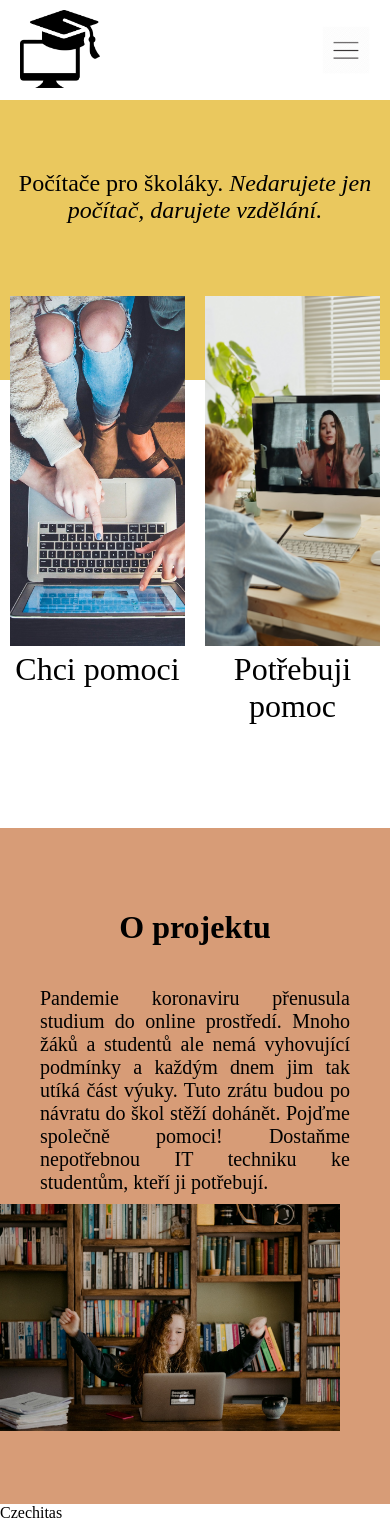
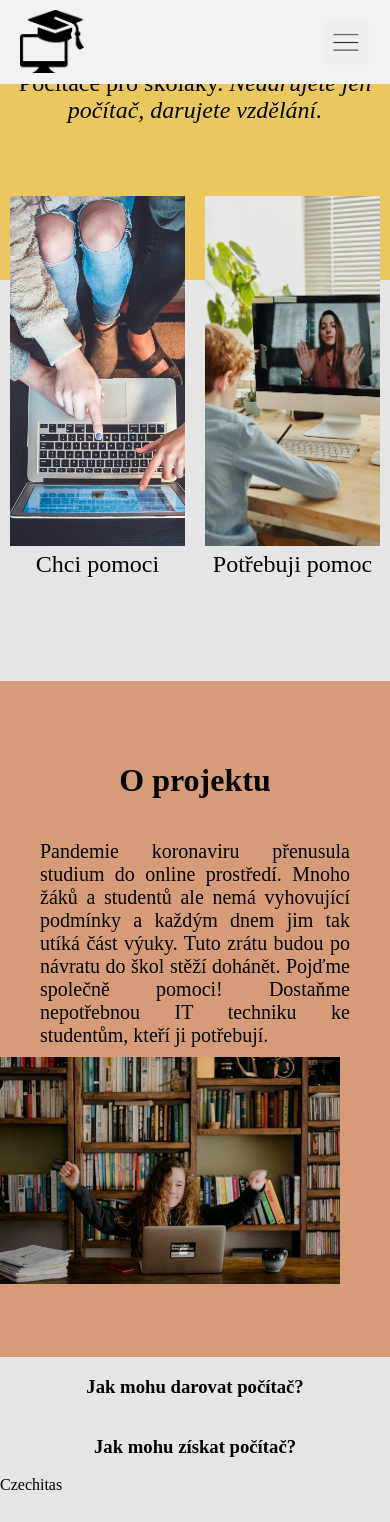
Before and after one commit to zuzubel/pocitace_pro_skolaky, a React app: page / in a window 390 px wide. After the commit the page ends 1494 px from the top, so only its background shows below. Built offline with nearby package versions, Linux system fonts and the light colour scheme.

Commit message:
Section 'how it works' created. Nav menu sticked to the top for mobiles

```diff
--- a/src/components/For/style.css
+++ b/src/components/For/style.css
@@ -76,7 +76,7 @@
 
   .for__schools--a,
   .for__donors--a {
-    font-size: 32px;
+    font-size: 24px;
   }
 
   .for__donors--a:hover,
--- a/src/components/Header/style.css
+++ b/src/components/Header/style.css
@@ -1,3 +1,7 @@
+body{
+  position: relative;
+}
+
 header {
   background-color: #eac85e;
   margin-bottom: -10vh;
@@ -8,7 +12,9 @@ header {
   justify-content: space-between;
   align-items: center;
   font-family: Arial, Helvetica, sans-serif;
-  background-color: white;
+  background-color: rgba(241, 242, 242, 1);
+  position: fixed;
+  width: 100%;
 }
 
 .header__right {
@@ -36,7 +42,7 @@ header {
   font-size: 17px;
   text-decoration: none;
   display: block;
-  color: white;
+  color: rgb(244, 245, 245);
   padding: 20px;
 }
 
@@ -59,8 +65,8 @@ header {
 }
 
 .header__logo {
-  width: 5rem;
-  height: 5rem;
+  width: 4rem;
+  height: 4rem;
   background-image: url('../img_components/logo_pruhled.png');
   background-repeat: no-repeat;
   background-size: contain;
--- /dev/null
+++ b/src/components/HowItWorks/index.jsx
@@ -0,0 +1,15 @@
+import React, { useState } from 'react';
+import './style.css'
+
+export const HowItWorks = () => {
+  return (
+    <div className="howItWorks__div">
+      <div className="howItWorks__div-donate">
+        <h3>Jak mohu darovat počítač?</h3>
+      </div>
+      <div className='howItWorks__div-apply'>
+        <h3>Jak mohu získat počítač?</h3>
+      </div>
+    </div>
+  )
+}
--- /dev/null
+++ b/src/components/HowItWorks/style.css
@@ -0,0 +1,16 @@
+.howItWorks {
+  max-width: 100%;
+  display: flex;
+  flex-direction: column;
+  justify-content: center;
+  align-items: center;
+}
+
+.howItWorks__div-donate,
+.howItWorks__div-apply
+{
+display: flex;
+flex-direction: column;
+justify-content: center;
+align-items: center;
+}
--- a/src/index.jsx
+++ b/src/index.jsx
@@ -5,6 +5,7 @@ import './style.css';
 import { Header } from './components/Header/index.jsx';
 import { For } from './components/For/index.jsx';
 import { AboutProject } from './components/AboutProject';
+import { HowItWorks } from './components/HowItWorks/index.jsx';
 
 const App = () => {
   return (
@@ -13,6 +14,7 @@ const App = () => {
       <main>
         <For />
         <AboutProject />
+        <HowItWorks />
       </main>
       <footer>Czechitas</footer>
     </>
--- a/src/style.css
+++ b/src/style.css
@@ -1,5 +1,6 @@
 body {
   margin: 0;
+  background-color: rgba(229, 229, 229, 1);
 }
 
 
```
